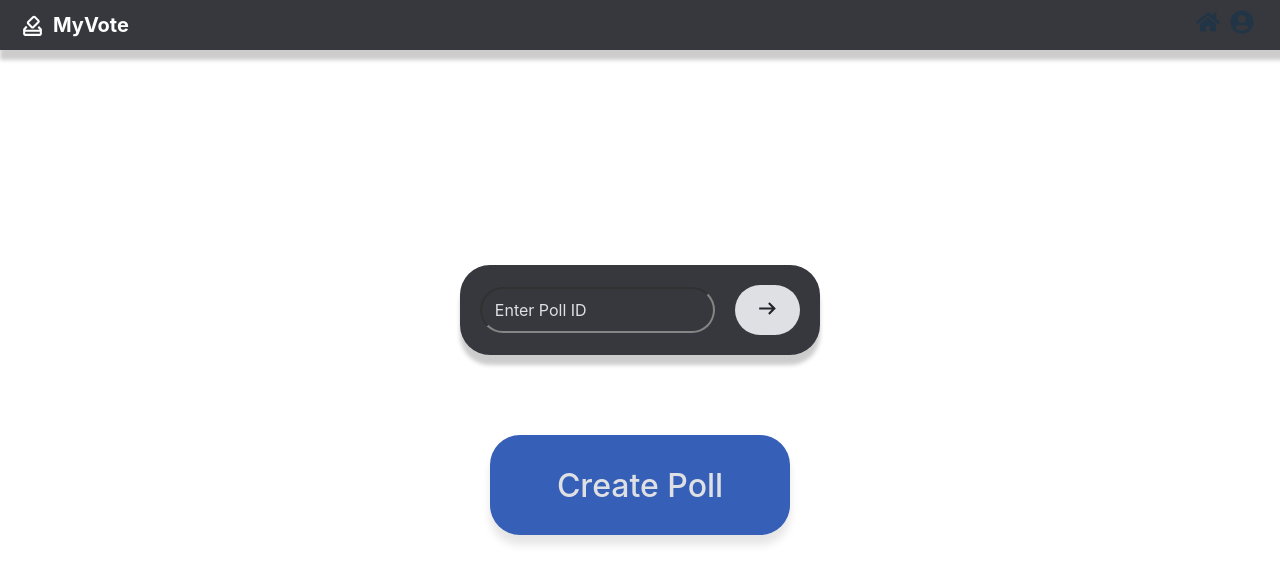
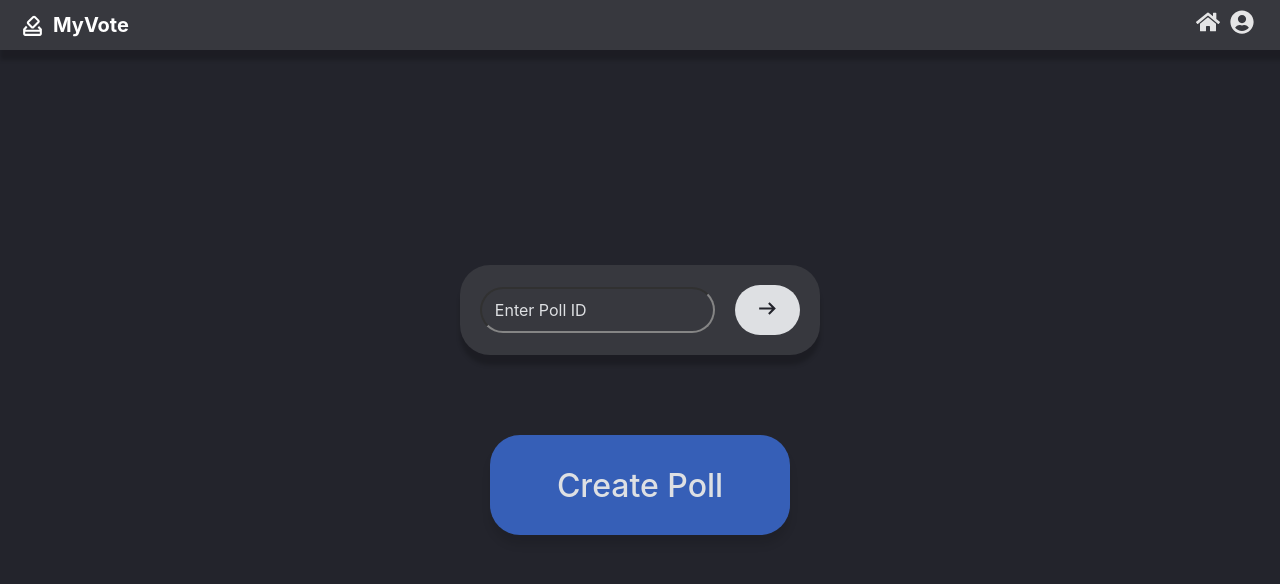
Before and after one commit to JohnLun/MyVote, a React (Vite) app in the folder myvote.client/: page / in a window 1280 px wide. Shown: the top 584 px of the page. Built offline with nearby package versions, Linux system fonts and the light colour scheme; no server answers.

Commit message:
fixed the color-scheme so that on certain devices, it shows our intended color scheme

```diff
--- a/myvote.client/src/index.css
+++ b/myvote.client/src/index.css
@@ -26,6 +26,8 @@ body {
   place-items: center;
   width: 100%;
   min-height: 100vh;
+  color: rgba(255, 255, 255, 0.87) !important;
+  background-color: #23242C !important;
 }
 
 h1 {
@@ -58,10 +60,10 @@ button:focus-visible {
   outline: 4px auto -webkit-focus-ring-color;
 }
 
-@media (prefers-color-scheme: light) {
+@media (prefers-color-scheme: dark) {
   :root {
-    color: #213547;
-    background-color: #ffffff;
+    color: rgba(255, 255, 255, 0.87);
+    background-color: #23242C;
   }
   a:hover {
     color: #747bff;
```
